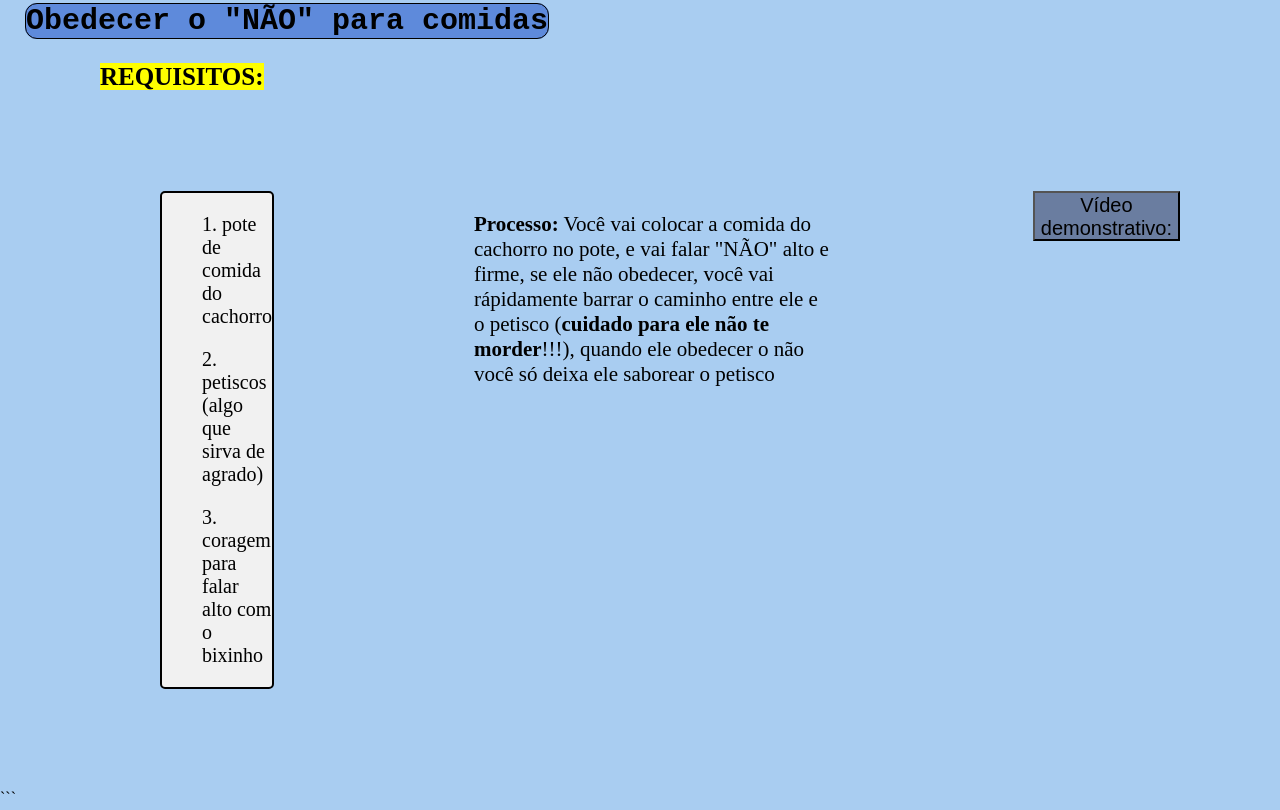
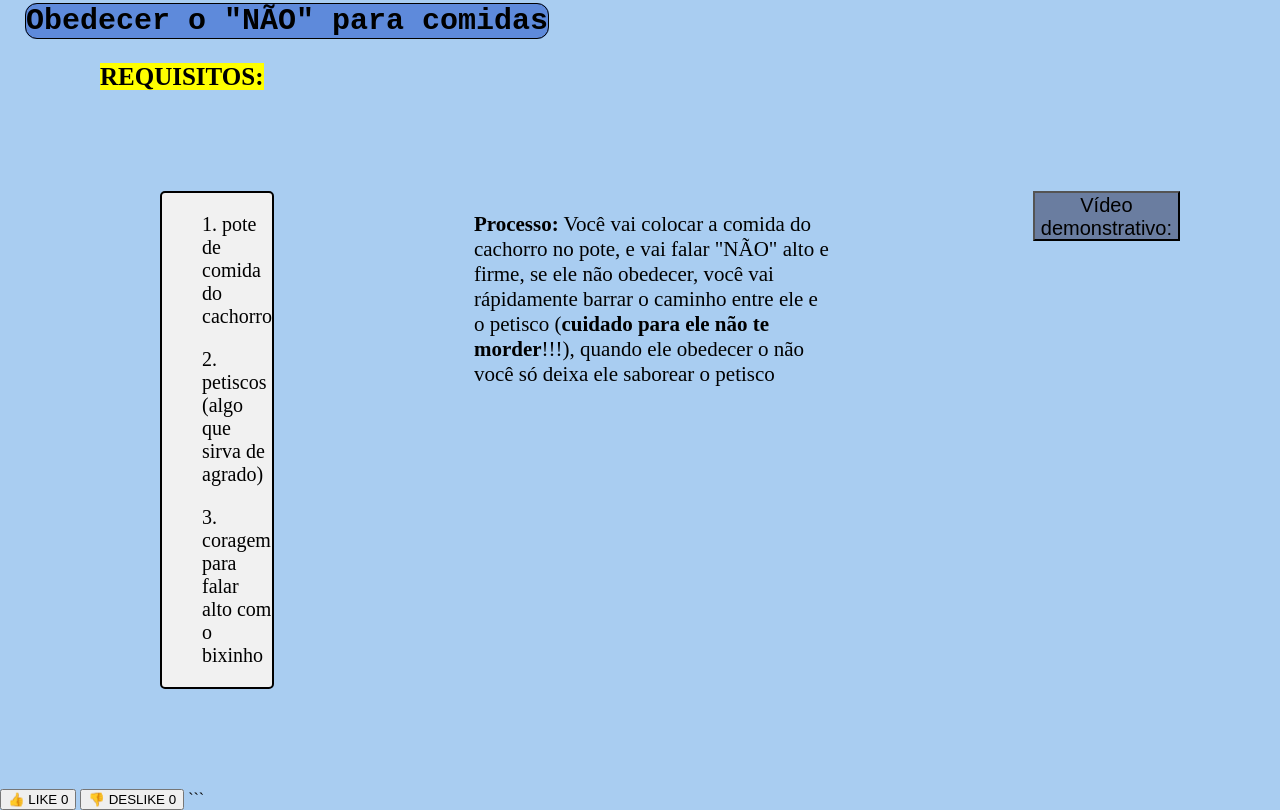
Before and after one commit to tomasqueiroga1b/site-_do_zero_a_primeira_interacao_CAPUEM, a plain HTML site: page index.html in a window 1280 px wide. Shown: the part 1710-2520 px from the top of the page. Drawn offline with Linux system fonts and the light colour scheme.

Commit message:
ultimooooo

````diff
--- a/index.html
+++ b/index.html
@@ -174,6 +174,8 @@
     <source src="BITO3.mp4" type="video/mp4">
 
     </div>
+    <div class="likeedeslike"
+<!-- BOTÃO DE LIKE --> <button onclick="like()">👍 LIKE <span id="contadorLike">0</span></button> <!-- BOTÃO DE DESLIKE --> <button onclick="deslike()">👎 DESLIKE <span id="contadorDeslike">0</span></button>
 
 
 
@@ -452,6 +454,7 @@
         btao3.classList.add('esconder');
 
     }
+    function like() { document.getElementById("contadorLike").innerHTML = "1"; }  function deslike() {  document.getElementById("contadorDeslike").innerHTML = "1";}
 
 </script>
 ```
````
Also changed, not shown: 1 other file.
